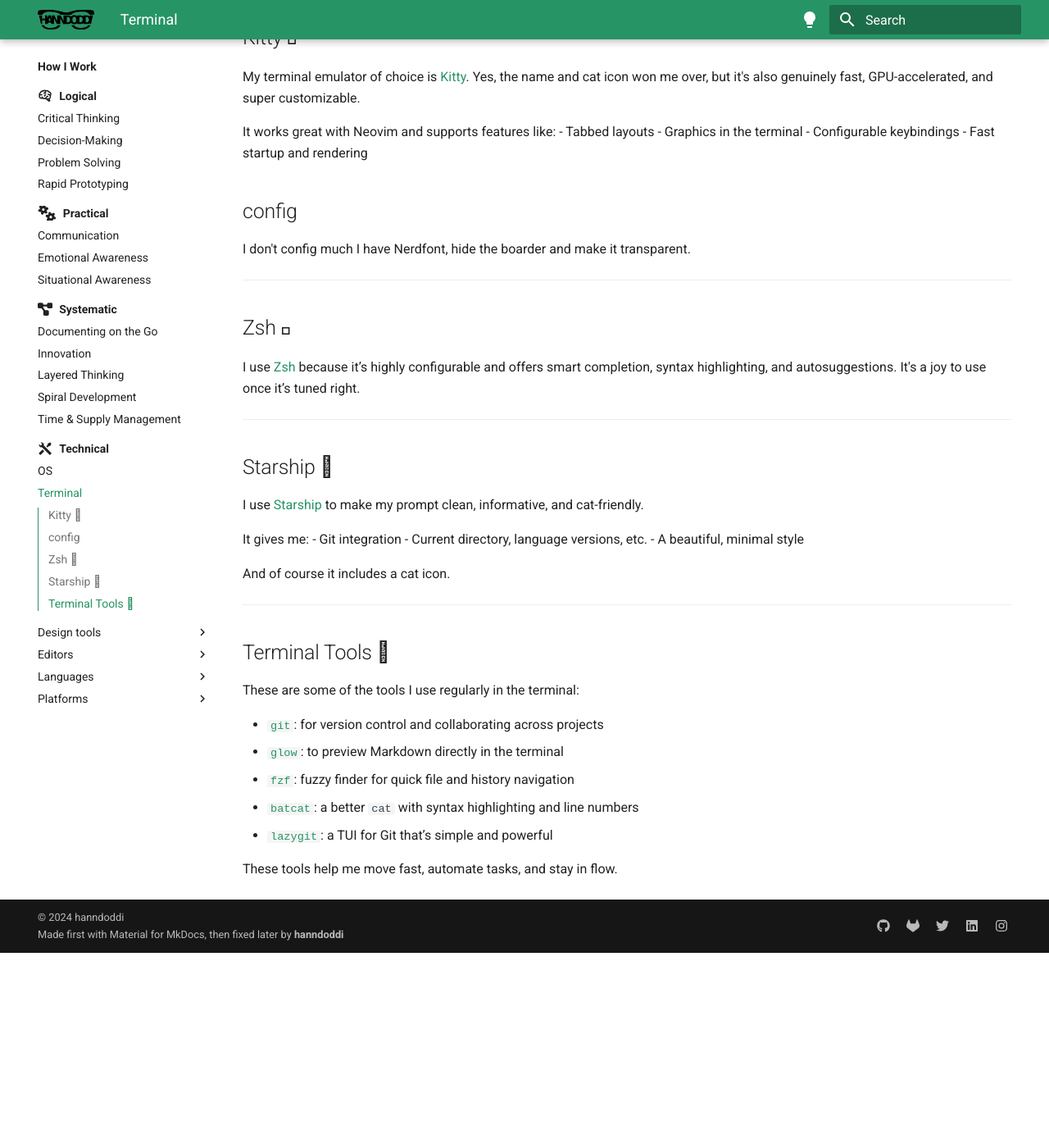
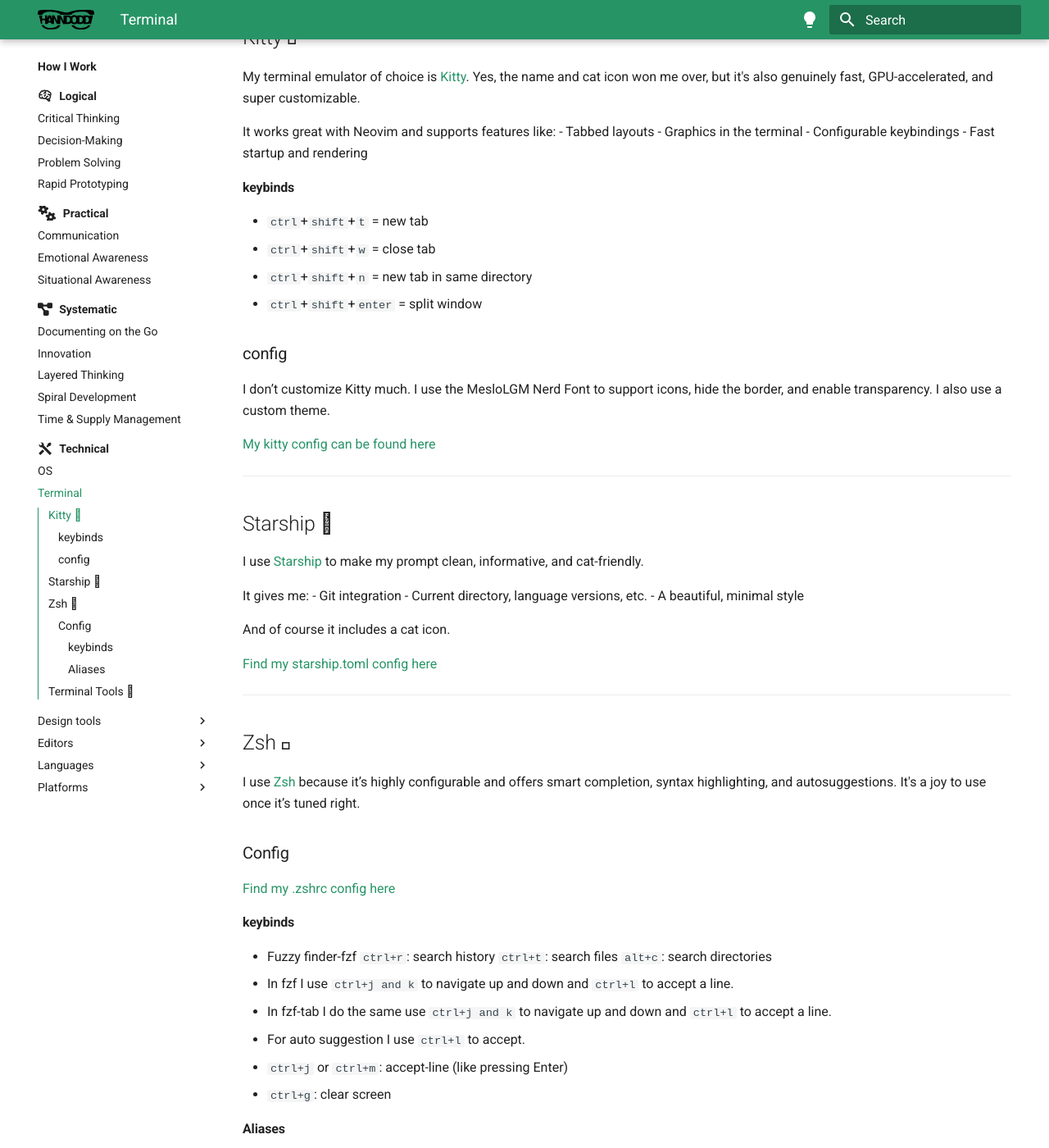
Before and after one commit to hanndoddi/hanndoddi_site, an MkDocs documentation site: the page built from docs/How_I_Work/technical/terminal.md, in a window 1280 px wide and 1400 px high, scrolled down 291 px. Shown: the whole window at 82% size. Built offline with MkDocs 1.6.1 and Material for MkDocs 9.7.7, drawn with Linux system fonts in a browser that asks for light colours; some web fonts are replaced; before the commit the page ends 1453 px from its top, so only the background shows below that; some of the changed text lies outside the part shown.

Commit message:
terminal doc update

````diff
--- a/docs/How_I_Work/technical/terminal.md
+++ b/docs/How_I_Work/technical/terminal.md
@@ -14,15 +14,19 @@
 - Configurable keybindings
 - Fast startup and rendering
 
-## config
+#### keybinds
 
-I don't config much I have Nerdfont, hide the boarder and make it transparent.
+- ```ctrl```+```shift```+```t``` = new tab
+- ```ctrl```+```shift```+```w``` = close tab
+- ```ctrl```+```shift```+```n``` = new tab in same directory
+- ```ctrl```+```shift```+```enter``` = split window
 
----
+### config
 
-## Zsh <span class="icon">󱎃</span>
+I don’t customize Kitty much. I use the MesloLGM Nerd Font to support icons, hide the border, and enable transparency. I also use a custom theme.
 
-I use [Zsh](https://www.zsh.org/) because it’s highly configurable and offers smart completion, syntax highlighting, and autosuggestions. It's a joy to use once it’s tuned right.
+
+[My kitty config can be found here](https://github.com/hanndoddi/dotfiles/tree/main/.config/kitty)
 
 ---
 
@@ -37,9 +41,37 @@
 
 And of course it includes a cat icon.
 
+[Find my starship.toml config here](https://github.com/hanndoddi/dotfiles/blob/main/.config/starship.toml)
+
 ---
 
-## Terminal Tools 
+## Zsh <span class="icon">󱎃</span>
+
+I use [Zsh](https://www.zsh.org/) because it’s highly configurable and offers smart completion, syntax highlighting, and autosuggestions. It's a joy to use once it’s tuned right.
+
+### Config
+
+[Find my .zshrc config here](https://github.com/hanndoddi/dotfiles/blob/main/.zshrc)
+
+#### keybinds
+
+- Fuzzy finder-fzf ```ctrl+r```: search history ```ctrl+t```: search files ```alt+c```: search directories
+- In fzf I use ```ctrl+j and k``` to navigate up and down and ```ctrl+l``` to accept a line.
+- In fzf-tab I do the same use ```ctrl+j and k``` to navigate up and down and ```ctrl+l``` to accept a line.
+- For auto suggestion I use ```ctrl+l``` to accept.
+- `ctrl+j` or `ctrl+m`: accept-line (like pressing Enter)
+- ```ctrl+g```: clear screen
+
+#### Aliases
+
+- `lg`: open lazygit
+- `multipull`: git pull from multiple directories
+- `terminaldoom`: play Doom in the terminal, why? because every terminal needs Doom.
+
+
+---
+
+## Terminal Tools <span class="icon"></span>
 
 These are some of the tools I use regularly in the terminal:
 
@@ -48,5 +80,6 @@
 - [`fzf`](https://github.com/junegunn/fzf): fuzzy finder for quick file and history navigation
 - [`batcat`](https://github.com/sharkdp/bat): a better `cat` with syntax highlighting and line numbers
 - [`lazygit`](https://github.com/jesseduffield/lazygit): a TUI for Git that’s simple and powerful
+- `hollywood`: to look like a hacker
 
 These tools help me move fast, automate tasks, and stay in flow.
````
